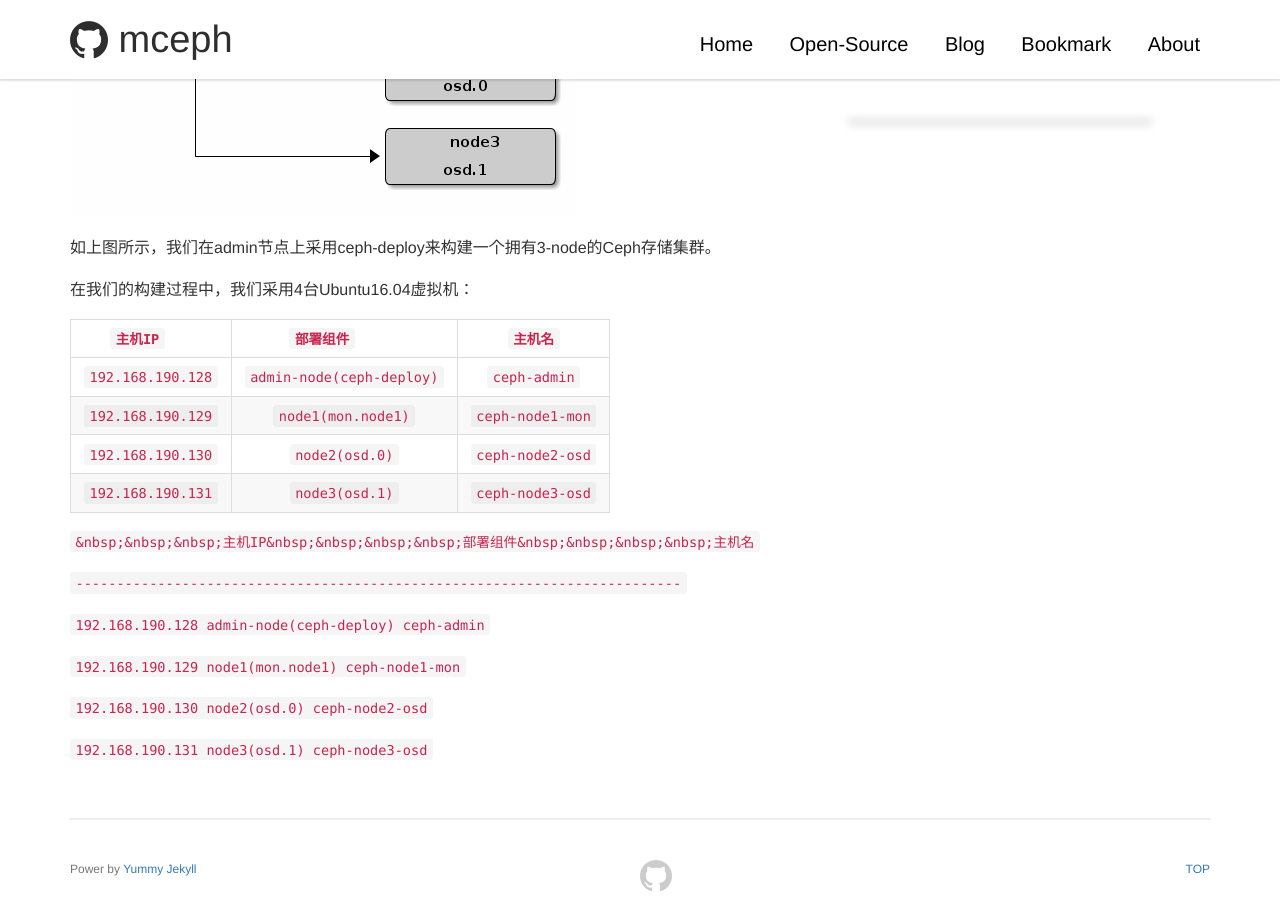
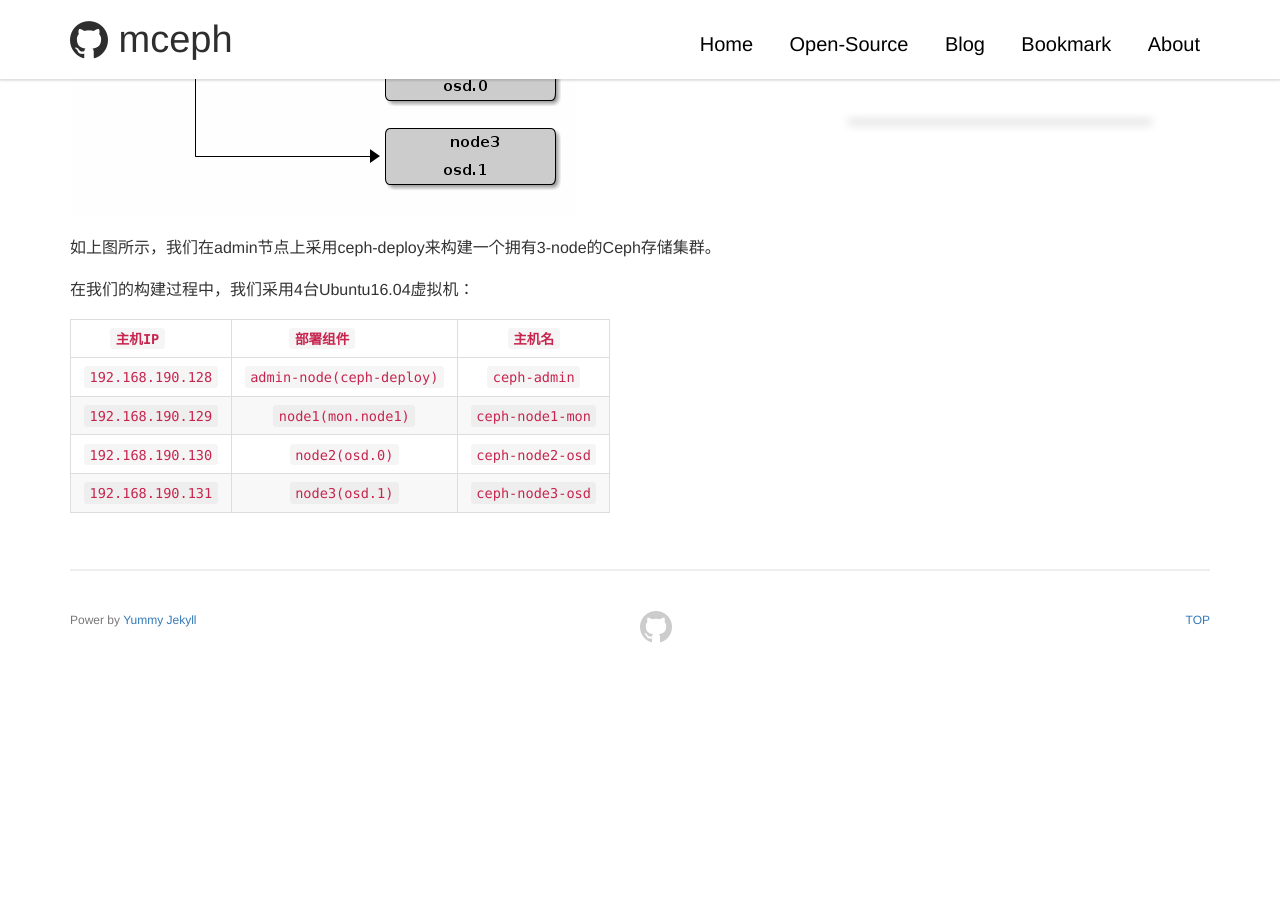
Before and after one commit to mceph/mceph.github.io, a Jekyll site: the page built from _posts/2017/2017-06-20-ceph-install-quick.md, in a window 1280 px wide and 900 px high, scrolled down 825 px. Built offline with Jekyll 4.4.1, drawn with Linux system fonts in a browser that asks for light colours; comment, search, counter and statistics services are not loaded; after the commit the page ends 1476 px from its top, so only the background shows below that.

Commit message:
Update 2017-06-20-ceph-install-quick.md

```diff
--- a/_posts/2017/2017-06-20-ceph-install-quick.md
+++ b/_posts/2017/2017-06-20-ceph-install-quick.md
@@ -26,16 +26,3 @@ ceph存储集群环境的搭建较为复杂，即使参照官方文档，也容
 | ``192.168.190.129``        | ``node1(mon.node1)``            |  ``ceph-node1-mon``|
 | ``192.168.190.130``        | ``node2(osd.0)``                |  ``ceph-node2-osd``|
 | ``192.168.190.131``        | ``node3(osd.1)``                |  ``ceph-node3-osd``|
-
-
-``&nbsp;&nbsp;&nbsp;主机IP&nbsp;&nbsp;&nbsp;&nbsp;部署组件&nbsp;&nbsp;&nbsp;&nbsp;主机名``
-
-`--------------------------------------------------------------------------`
-
-``192.168.190.128          admin-node(ceph-deploy)         ceph-admin``
-
-``192.168.190.129          node1(mon.node1)                ceph-node1-mon``
-
-``192.168.190.130          node2(osd.0)                    ceph-node2-osd``
-
-``192.168.190.131          node3(osd.1)                    ceph-node3-osd``
```
